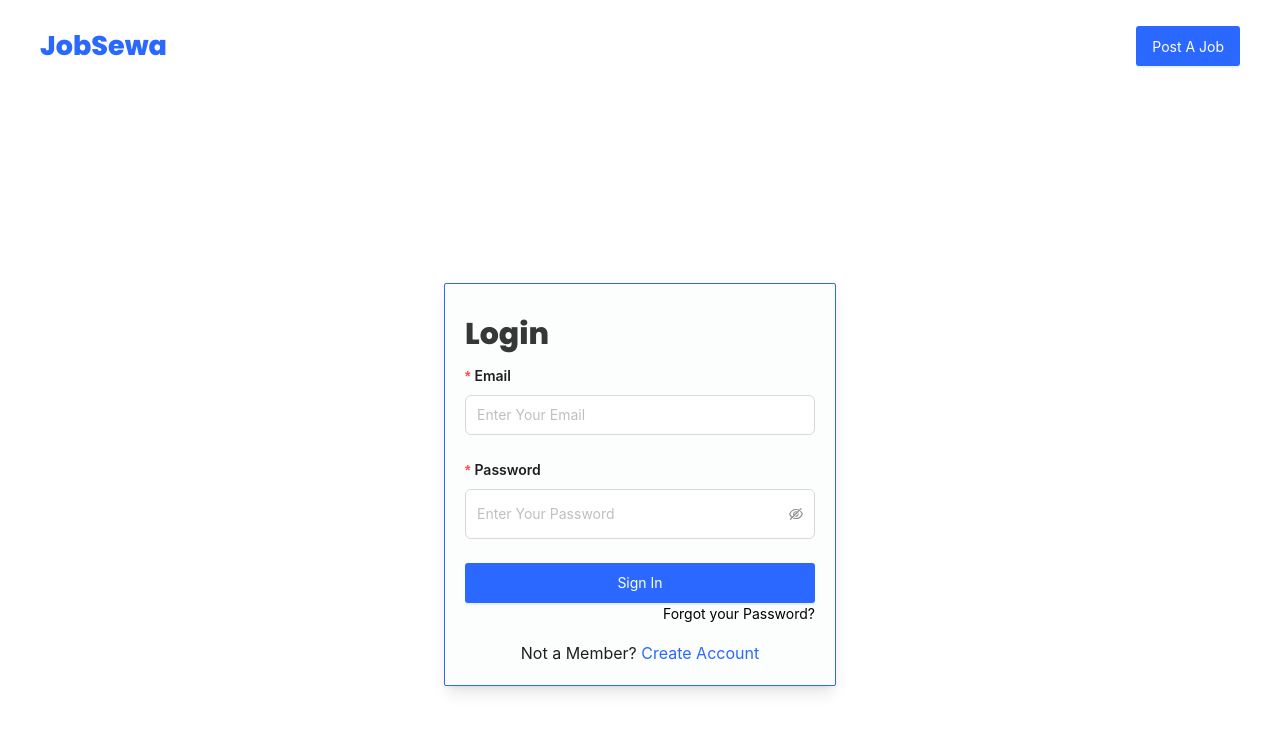
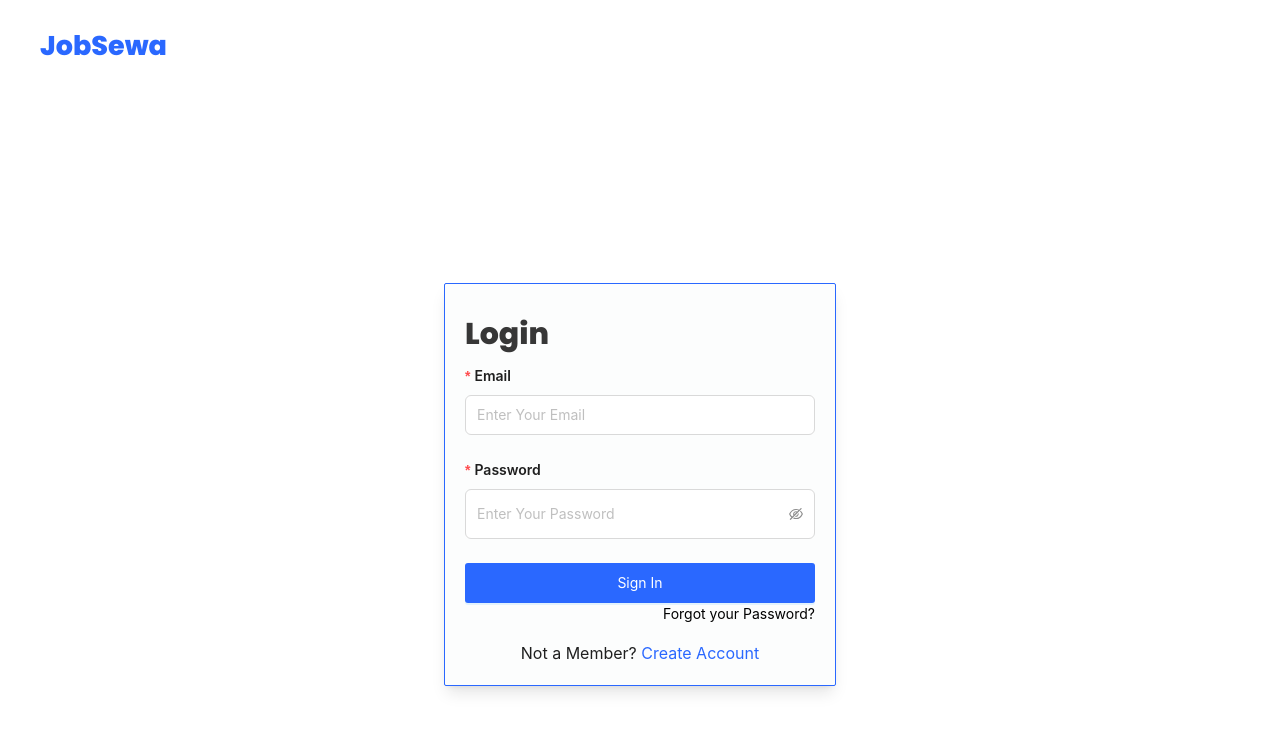
Before and after one commit to Niiischal/jobsewa-jobportal, a React (Create React App) app in the folder client/: page /login in a window 1280 px wide. Shown: the top 732 px of the page. Built offline with nearby package versions, Linux system fonts and the light colour scheme; what @react-pdf/renderer would draw is missing.

Commit message:
update in navbar

```diff
--- a/client/src/components/Navbar.jsx
+++ b/client/src/components/Navbar.jsx
@@ -1,22 +1,21 @@
-import { Button } from "antd";
 import { Link } from "react-router-dom";
 
 const Navbar = (props) => {
   return (
-      <div className="navbar flex justify-between items-center pl-[2rem] pr-[2rem]">
-        <div className="logo-div">
-          <Link to='/' className="no-underline"><h1 className="logo text-[27px] text-primary">JobSewa</h1></Link>
-        </div>
-        <div className="nav-items flex gap-9 items-center">
-          <Link to='/login'>
-          <li className=" hover:text-black text-primary text-[1.2rem] ">{props.label}</li>
-          </Link>
-            <Link to=''>
-            <Button type="primary" className="bg-primary"class>Post A Job</Button>
-            </Link>
-
-        </div>
+    <div className="navbar flex justify-between items-center pl-[2rem] pr-[2rem] ">
+      <div className="logo-div">
+        <Link to="/" className="no-underline">
+          <h1 className="logo text-[27px] text-primary">JobSewa</h1>
+        </Link>
       </div>
+      <div className="nav-items flex gap-9 items-center">
+        <Link to="/login">
+          <li className=" hover:text-black text-primary text-[1.2rem] ">
+            {props.label}
+          </li>
+        </Link>
+      </div>
+    </div>
   );
 };
 
```
